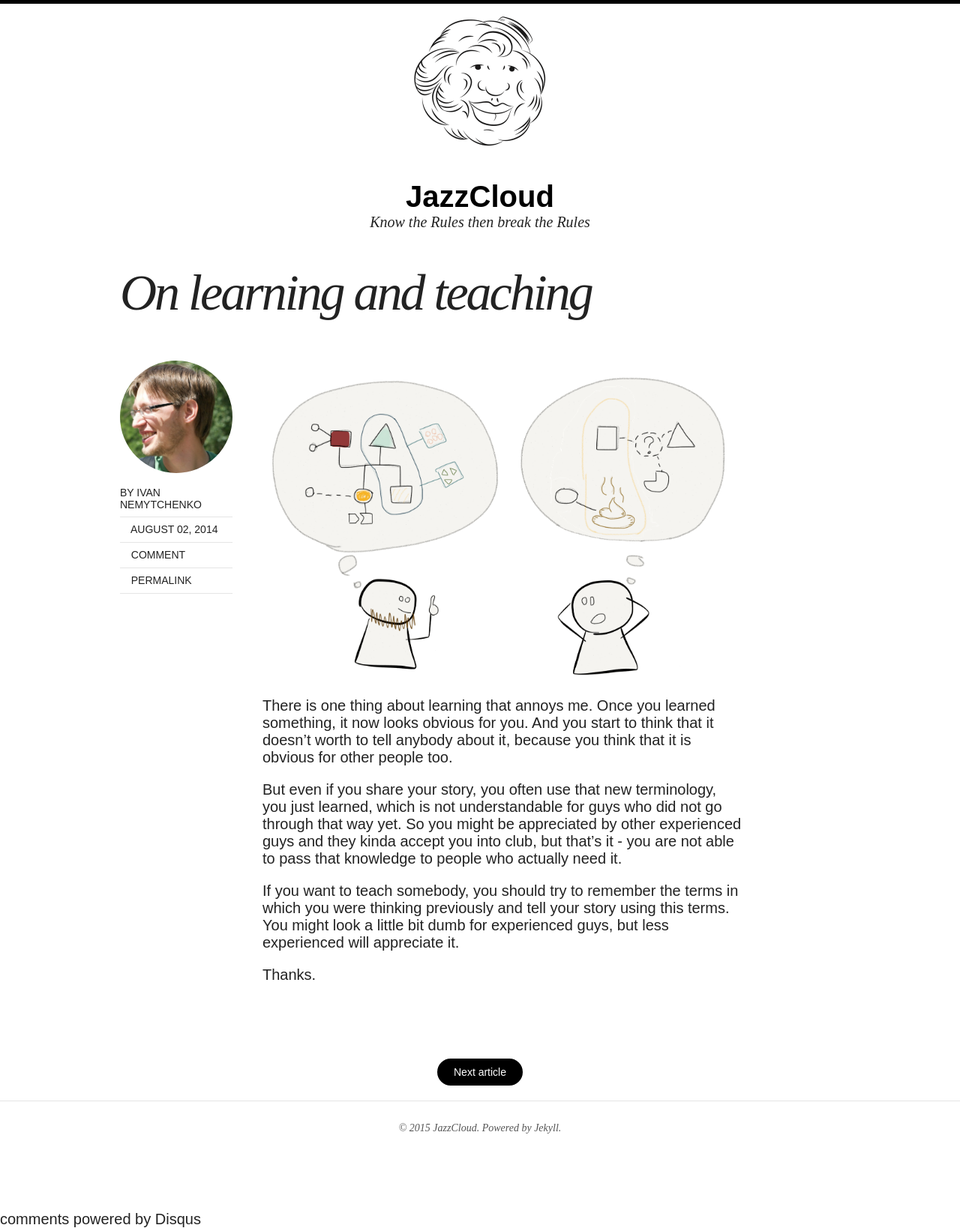
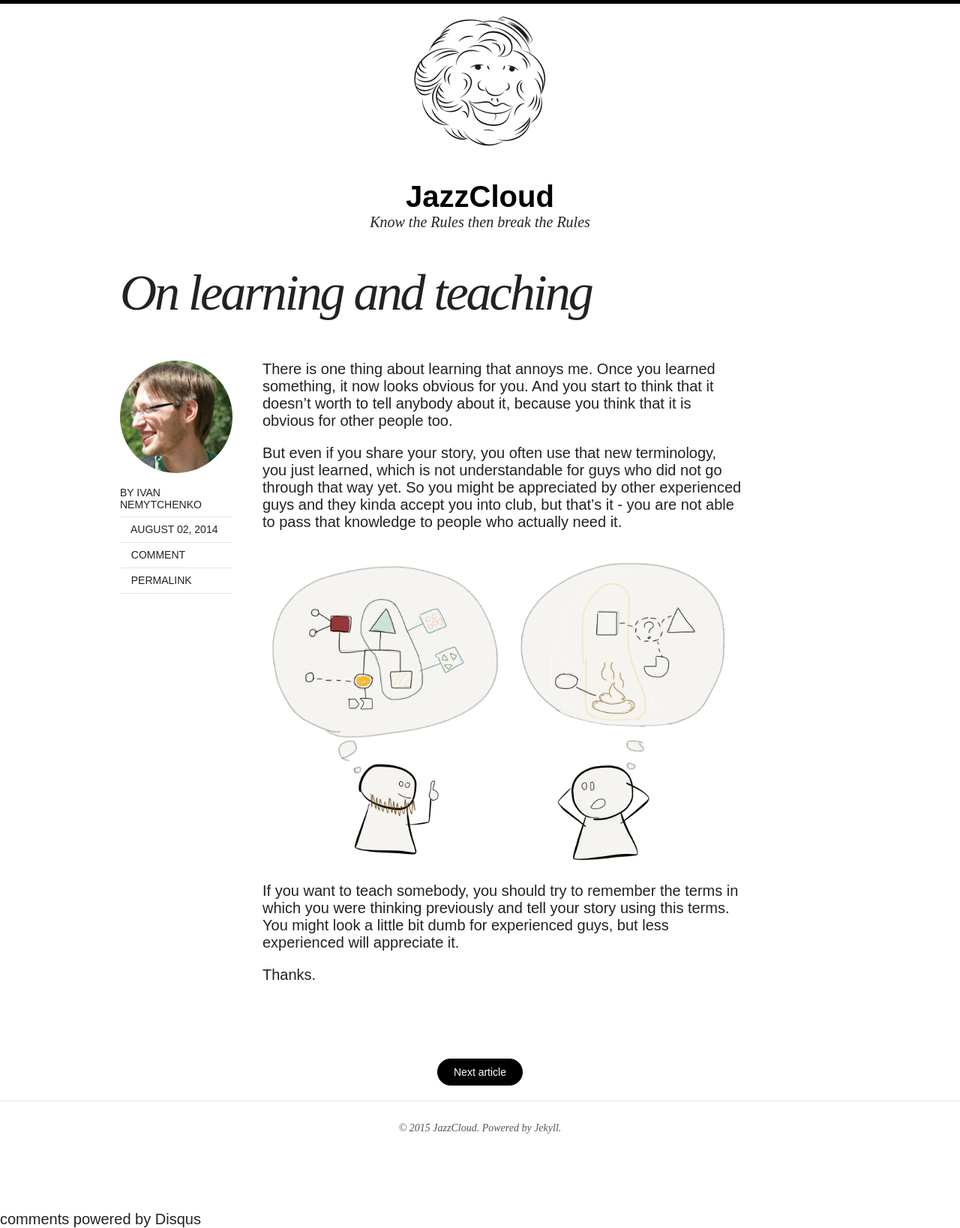
Before and after one commit to jazzcloud/jazzcloud.github.io, a Jekyll site: the page built from _posts/2014-08-02-on-learning-and-teaching.markdown, in a window 1280 px wide. Shown: the whole page at 75% size. Built offline with Jekyll 4.4.1, drawn with Linux system fonts in a browser that asks for light colours; nearby versions of some CDN libraries; comment, search, counter and statistics services are not loaded.

Commit message:
placed image in better position

```diff
--- a/_posts/2014-08-02-on-learning-and-teaching.markdown
+++ b/_posts/2014-08-02-on-learning-and-teaching.markdown
@@ -6,14 +6,14 @@ categories: learning
 comments: true
 ---
 
-![guru and newbie](/images/content/learning.png)
-
 There is one thing about learning that annoys me.
 Once you learned something, it now looks obvious for you.
 And you start to think that it doesn't worth to tell anybody about it, because you think that it is obvious for other people too.
 
 But even if you share your story, you often use that new terminology, you just learned, which is not understandable for guys who did not go through that way yet. So you might be appreciated by other experienced guys and they kinda accept you into club, but that's it - you are not able to pass that knowledge to people who actually need it.
 
+![guru and newbie](/images/content/learning.png)
+
 If you want to teach somebody, you should try to remember the terms in which you were thinking previously and tell your story using this terms. You might look a little bit dumb for experienced guys, but less experienced will appreciate it.
 
 Thanks.
```
